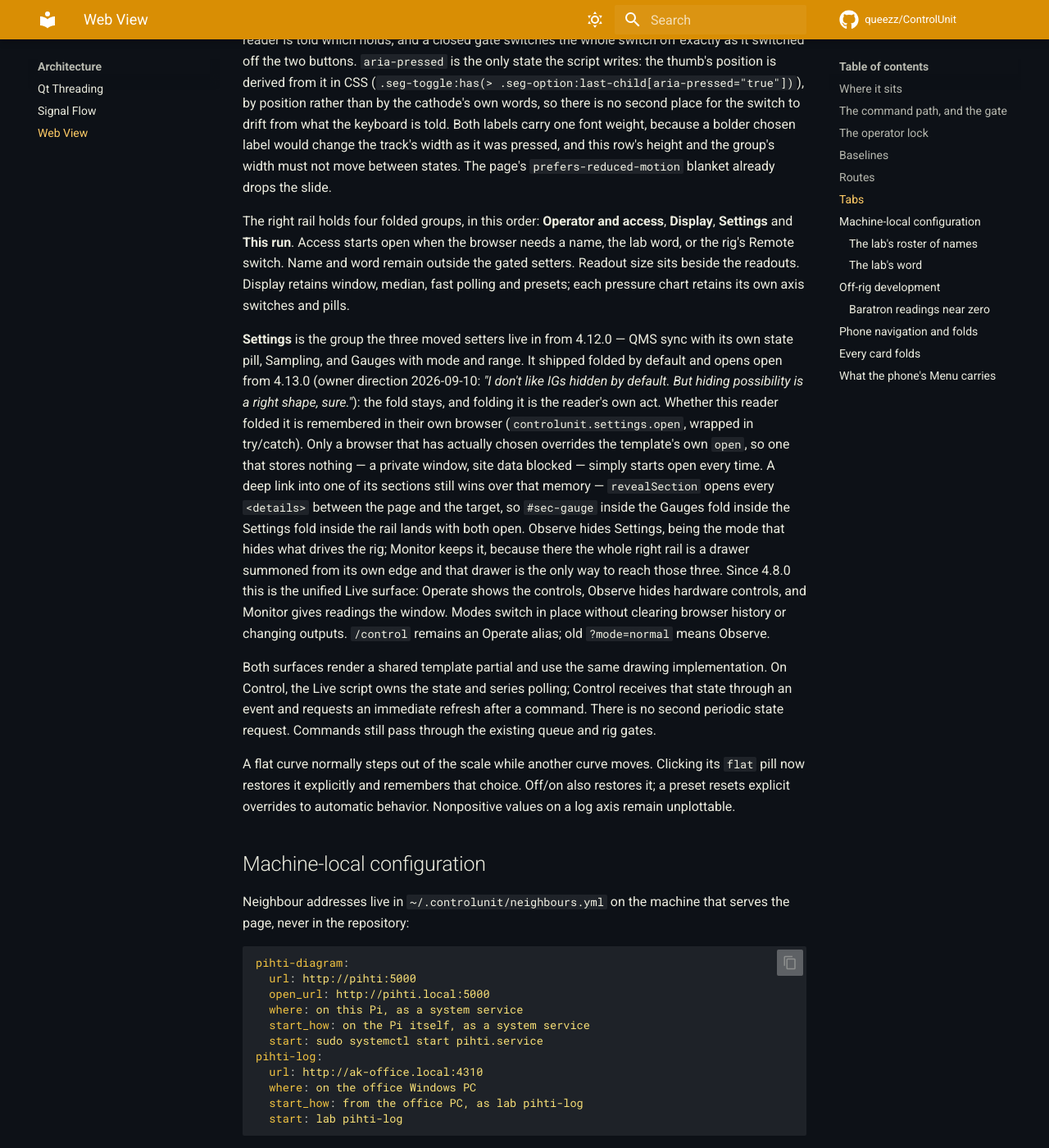
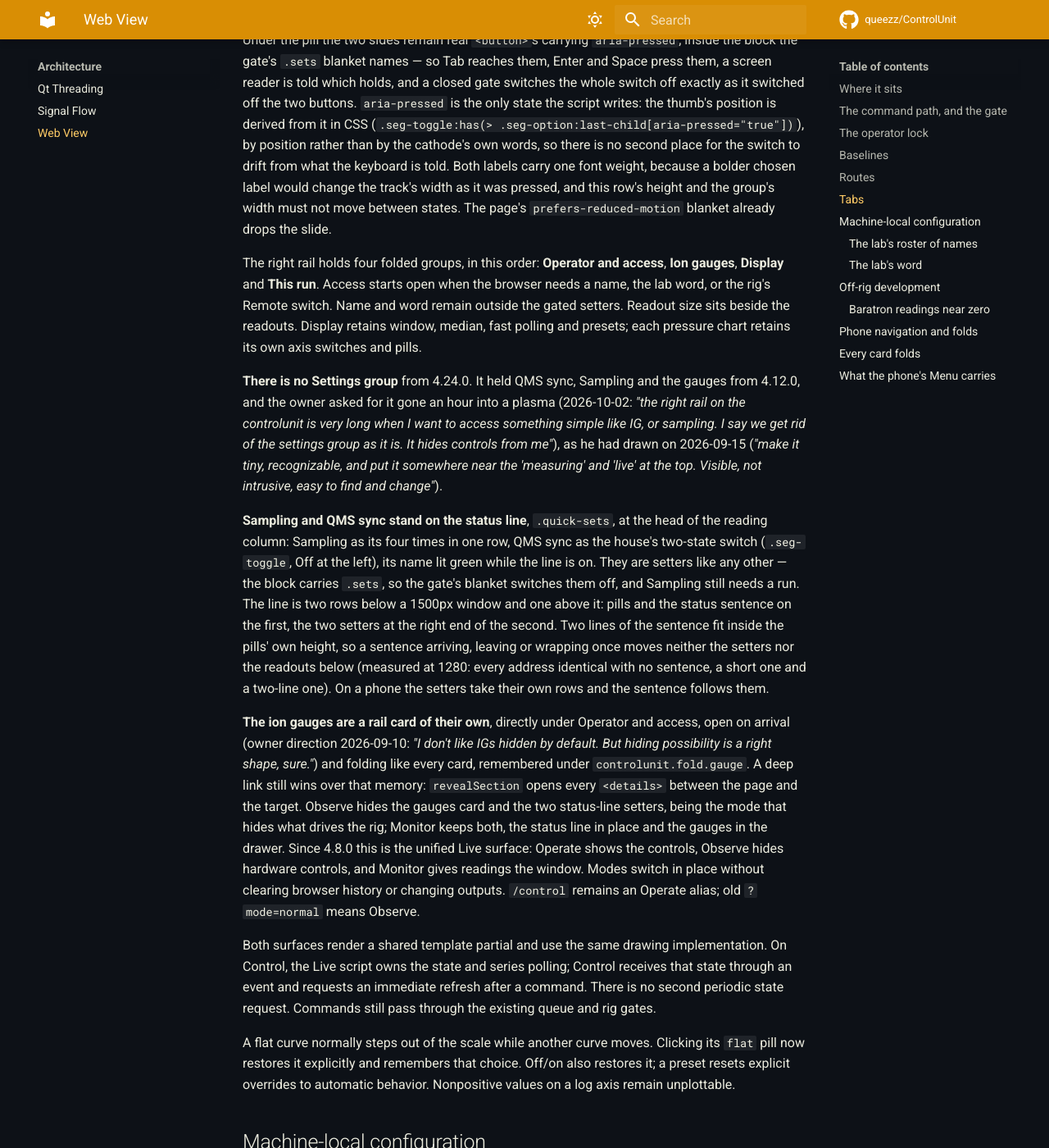
Before and after one commit to queezz/ControlUnit, an MkDocs documentation site: the page built from docs/architecture/web-ui.md, in a window 1280 px wide and 1400 px high, scrolled down 14277 px. Shown: the whole window at 82% size. Built offline with MkDocs 1.6.1 and Material for MkDocs 9.7.7, drawn with Linux system fonts in a browser that asks for light colours; comment, search, counter and statistics services are not loaded; some of the changed text lies outside the part shown.

Commit message:
Dissolve the Settings group: sampling and sync on the status line — v4.24.0
Owner decision 2026-10-02 (the right rail is too long to reach the ion gauges or the sampling, and the group hides controls), built to his 2026-09-15 design: Sampling and QMS sync are small setters on the status line beside the pills, and the ion gauges are a rail card of their own under Operator and access. The same elements moved with their gates and anchors; a status sentence moves neither the setters nor the readouts.

agent: claude

```diff
--- a/controlunit/_version.py
+++ b/controlunit/_version.py
@@ -19,7 +19,7 @@
 # the lab network. The second number moves for a feature, the third for a
 # fix; pyproject.toml carries the same number and a test holds them equal.
 # docs/history.md tells the eras in full.
-__version__ = "4.23.2"
+__version__ = "4.24.0"
 
 __about__ = """
 Version 4: the rig on the lab network.
--- a/controlunit/web/static/js/control.js
+++ b/controlunit/web/static/js/control.js
@@ -501,7 +501,6 @@
                 button.setAttribute("aria-pressed", String(range) === button.dataset.range ? "true" : "false");
             });
         });
-        set('[data-role="sync-now"]', sp.sync ? "on" : "off");
         var syncCard = root.querySelector('.sync-card');
         if (syncCard) syncCard.classList.toggle('sync-active', Boolean(sp.sync));
 
--- a/docs/architecture/web-ui.md
+++ b/docs/architecture/web-ui.md
@@ -589,7 +589,9 @@ measured, and a readout with a baseline held says `zeroed` beside its name.
   And then the left becomes gas/plasma real control."* The three moved,
   whole, into the right rail — the same elements, not copies, so the wiring
   and the gate still find one of each — and their anchors moved with them,
-  so `#sec-sync`, `#sec-acquisition` and `#sec-gauge` still land.
+  so `#sec-sync`, `#sec-acquisition` and `#sec-gauge` still land. From
+  4.24.0 Sampling and QMS sync stand on the status line and the gauges in a
+  rail card of their own (below); the anchors went with them again.
 
   **The Cathode group offers the two ways the rig can drive its filament**
   (owner direction 2026-09-09, "I want two modes"). *PID* is the plasma-current
@@ -642,28 +644,43 @@ measured, and a readout with a baseline held says `zeroed` beside its name.
   blanket already drops the slide.
 
   The right rail holds four folded groups, in this order: **Operator and
-  access**, **Display**, **Settings** and **This run**. Access starts open
+  access**, **Ion gauges**, **Display** and **This run**. Access starts open
   when the browser needs a name, the lab word, or the rig's Remote switch.
   Name and word remain outside the gated setters. Readout size sits beside
   the readouts. Display retains window, median, fast polling and
   presets; each pressure chart retains its own axis switches and pills.
 
-  **Settings** is the group the three moved setters live in from 4.12.0 —
-  QMS sync with its own state pill, Sampling, and Gauges with mode and
-  range. It shipped folded by default and opens open from 4.13.0 (owner
-  direction 2026-09-10: *"I don't like IGs hidden by default. But hiding
-  possibility is a right shape, sure."*): the fold stays, and folding it is
-  the reader's own act. Whether this reader folded it is remembered in their
-  own browser (`controlunit.settings.open`, wrapped in try/catch). Only a
-  browser that has actually chosen overrides the template's own `open`, so
-  one that stores nothing — a private window, site data blocked — simply
-  starts open every time. A deep link into one of its
-  sections still wins over that memory — `revealSection` opens every
-  `<details>` between the page and the target, so `#sec-gauge` inside the
-  Gauges fold inside the Settings fold inside the rail lands with both open.
-  Observe hides Settings, being the mode that hides what drives the rig;
-  Monitor keeps it, because there the whole right rail is a drawer summoned
-  from its own edge and that drawer is the only way to reach those three.
+  **There is no Settings group** from 4.24.0. It held QMS sync, Sampling
+  and the gauges from 4.12.0, and the owner asked for it gone an hour into
+  a plasma (2026-10-02: *"the right rail on the controlunit is very long
+  when I want to access something simple like IG, or sampling. I say we get
+  rid of the settings group as it is. It hides controls from me"*), as he
+  had drawn on 2026-09-15 (*"make it tiny, recognizable, and put it
+  somewhere near the 'measuring' and 'live' at the top. Visible, not
+  intrusive, easy to find and change"*).
+
+  **Sampling and QMS sync stand on the status line**, `.quick-sets`, at the
+  head of the reading column: Sampling as its four times in one row, QMS
+  sync as the house's two-state switch (`.seg-toggle`, Off at the left),
+  its name lit green while the line is on. They are setters like any other
+  — the block carries `.sets`, so the gate's blanket switches them off, and
+  Sampling still needs a run. The line is two rows below a 1500px window
+  and one above it: pills and the status sentence on the first, the two
+  setters at the right end of the second. Two lines of the sentence fit
+  inside the pills' own height, so a sentence arriving, leaving or wrapping
+  once moves neither the setters nor the readouts below (measured at 1280:
+  every address identical with no sentence, a short one and a two-line one).
+  On a phone the setters take their own rows and the sentence follows them.
+
+  **The ion gauges are a rail card of their own**, directly under Operator
+  and access, open on arrival (owner direction 2026-09-10: *"I don't like
+  IGs hidden by default. But hiding possibility is a right shape, sure."*)
+  and folding like every card, remembered under `controlunit.fold.gauge`.
+  A deep link still wins over that memory: `revealSection` opens every
+  `<details>` between the page and the target. Observe hides the gauges
+  card and the two status-line setters, being the mode that hides what
+  drives the rig; Monitor keeps both, the status line in place and the
+  gauges in the drawer.
   Since 4.8.0 this is the unified Live surface: Operate shows the controls,
   Observe hides hardware controls, and Monitor gives readings the window.
   Modes switch in place without clearing browser history or changing outputs.
@@ -883,7 +900,7 @@ The browser remembers each fold across reloads. Folding sends no command.
 Every card on the Live page folds independently, at every window width, and
 each fold is remembered per browser under `controlunit.fold.<card>`: Gas
 flow, Cathode, the readouts strip, each chart, and the right rail's Operator
-and access, Display, Settings and This run. Start and Stop is the one card
+and access, Ion gauges, Display and This run. Start and Stop is the one card
 that does not fold. Every card ships open; only a browser that has folded one
 overrides that, and a browser that cannot store anything works unchanged.
 
--- a/pyproject.toml
+++ b/pyproject.toml
@@ -10,7 +10,7 @@ build-backend = "setuptools.build_meta"
 
 [project]
 name = "controlunit"
-version = "4.23.2"
+version = "4.24.0"
 description = "Raspberry Pi plasma-lab control and data acquisition, with a web view on the lab network"
 readme = "README.md"
 requires-python = ">=3.9"
```
Also changed, not shown: .agents/CHANGELOG.md (+16 -0 lines), .agents/directions.md (+16 -20 lines), .agents/log/2026-10-02-fixes-after-the-argon-run.md (+38 -4 lines), controlunit/web/static/css/controlunit.css (+41 -16 lines), 3 other files.
